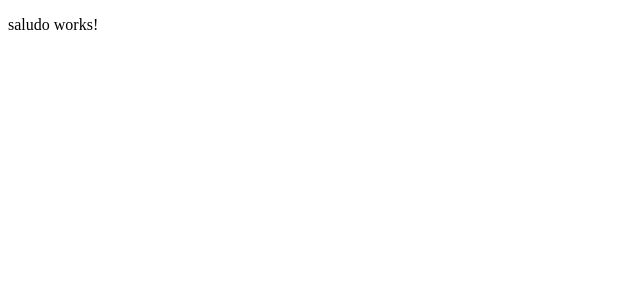
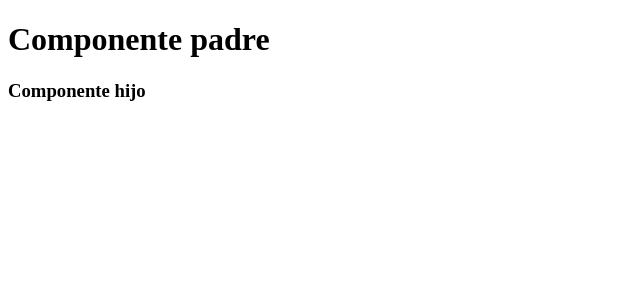
Before and after one commit to stevehndz/app, an Angular app: page / in a window 1280 px wide. Shown: the top 300 px of the page, without its empty margins (0-640 px from the left). Built offline with nearby package versions, Linux system fonts and the light colour scheme.

Commit message:
feat(hearchy): component hearchy

```diff
--- a/src/app/app.component.html
+++ b/src/app/app.component.html
@@ -1 +1 @@
-<saludo></saludo>
+<app-padre></app-padre>
--- a/src/app/app.component.ts
+++ b/src/app/app.component.ts
@@ -1,13 +1,14 @@
 import { Component } from '@angular/core';
 import { RouterOutlet } from '@angular/router';
 import { SaludoComponent } from "./saludo/saludo.component";
+import { PadreComponent } from "./padre/padre.component";
 
 @Component({
     selector: 'app-root',
     standalone: true,
     templateUrl: './app.component.html',
     styleUrl: './app.component.css',
-    imports: [RouterOutlet, SaludoComponent]
+    imports: [RouterOutlet, SaludoComponent, PadreComponent]
 })
 export class AppComponent {
   title = 'app';
--- /dev/null
+++ b/src/app/hijo/hijo.component.html
@@ -0,0 +1 @@
+<h3>Componente hijo</h3>
--- /dev/null
+++ b/src/app/padre/padre.component.html
@@ -0,0 +1,2 @@
+<h1>Componente padre</h1>
+<app-hijo></app-hijo>
--- a/src/app/saludo/saludo.component.css
+++ b/src/app/saludo/saludo.component.css
@@ -0,0 +1,4 @@
+h1 {
+    color: indigo;
+}
+}
--- a/src/app/saludo/saludo.component.html
+++ b/src/app/saludo/saludo.component.html
@@ -1 +1 @@
-<p>saludo works!</p>
+<h1>Hola mundo</h1>
```
Also changed, not shown: src/app/hijo/hijo.component.ts (added, +12 -0 lines), src/app/padre/padre.component.ts (added, +13 -0 lines), src/app/hijo/hijo.component.css (added), src/app/padre/padre.component.css (added).
